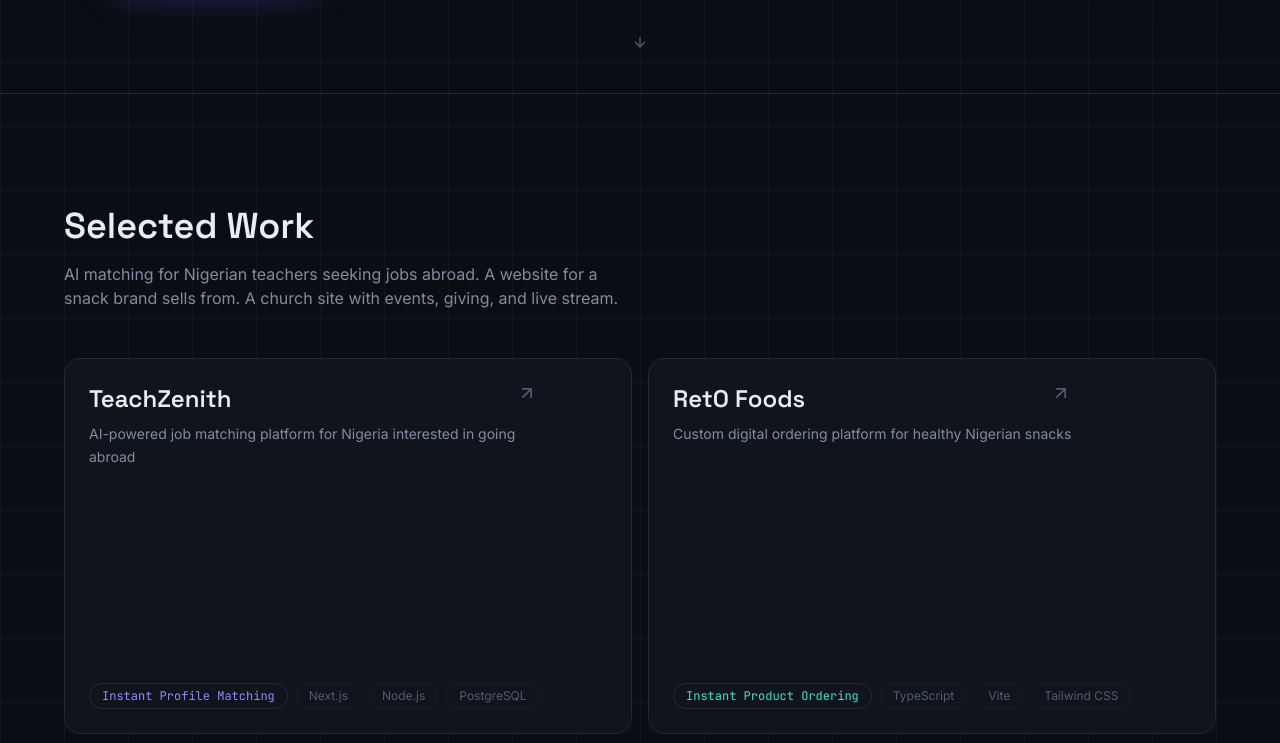
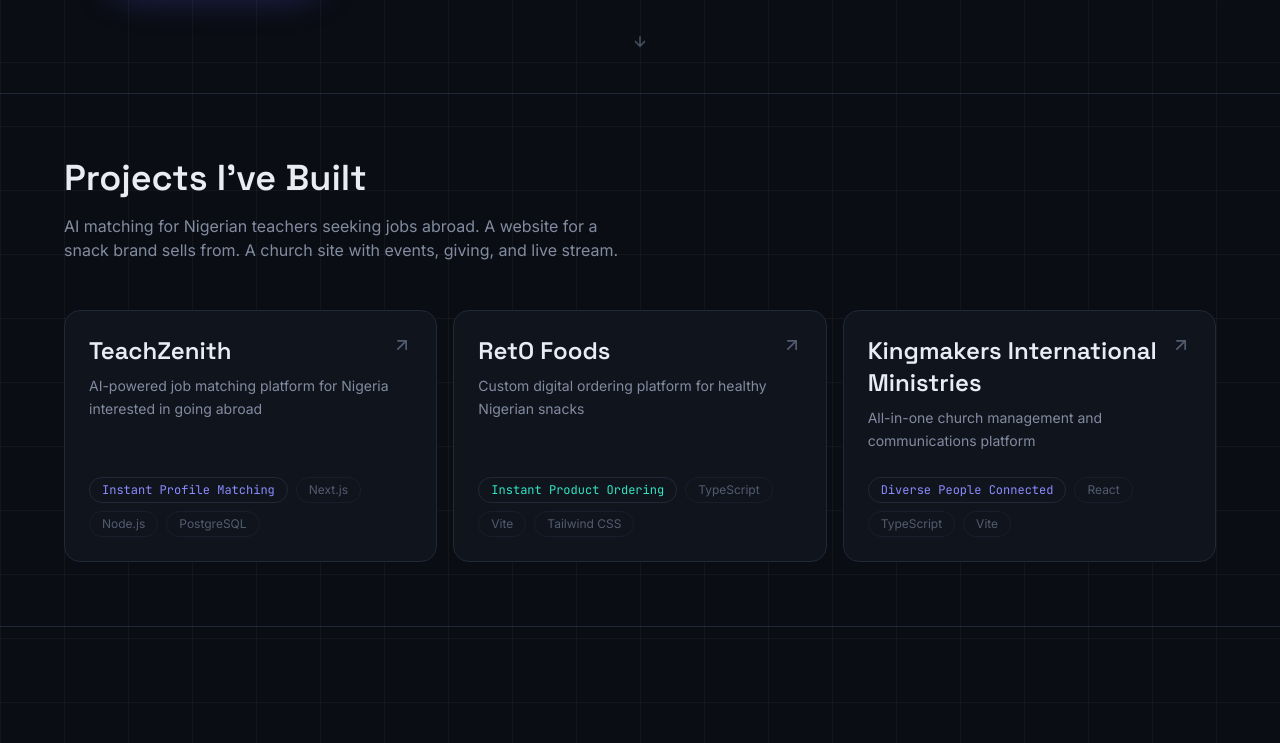
Before and after one commit to Leche90/my_portfolio, a Next.js app: page / in a window 1280 px wide. Shown: the part 706-1449 px from the top of the page. Built offline with nearby package versions, Linux system fonts and the light colour scheme.

Commit message:
projects and hero section

```diff
--- a/backups/content-20260915-192601/components/shared/NavBar.tsx
+++ b/backups/content-20260915-192601/components/shared/NavBar.tsx
@@ -3,9 +3,9 @@
 import { motion } from "framer-motion";
 
 const links = [
+  { href: "#home", label: "Home" },
   { href: "#projects", label: "Work" },
   { href: "#stack", label: "Stack" },
-  { href: "#timeline", label: "Timeline" },
   { href: "#contact", label: "Contact" }
 ];
 
@@ -18,7 +18,7 @@
       className="fixed inset-x-0 top-0 z-40 border-b border-line/60 bg-bg/70 backdrop-blur-md"
     >
       <nav className="mx-auto flex max-w-6xl items-center justify-between px-6 py-4 sm:px-10">
-        <a href="#top" data-cursor-pointer className="font-display text-sm font-semibold tracking-tight text-ink">
+        <a href="home" data-cursor-pointer className="font-display text-sm font-semibold tracking-tight text-ink">
           Lanzema Leche
         </a>
         <ul className="hidden items-center gap-8 sm:flex">
--- a/components/Contact/Contact.tsx
+++ b/components/Contact/Contact.tsx
@@ -6,7 +6,7 @@
 
 export default function Contact() {
   return (
-    <section id="contact" className="px-6 py-28 sm:px-10">
+    <section id="contact" className="px-6 py-16 sm:px-10">
       <div className="mx-auto grid max-w-6xl gap-12 lg:grid-cols-2">
         <motion.div
           initial={{ opacity: 0, y: 16 }}
--- a/components/Hero/Hero.tsx
+++ b/components/Hero/Hero.tsx
@@ -22,7 +22,7 @@
 export default function Hero() {
   return (
     <section
-      id="top"
+      id="home"
       className="relative flex min-h-[100svh] flex-col justify-between overflow-hidden border-b border-line"
     >
       <div className="absolute inset-0 bg-radial-fade" />
--- a/components/Projects/ProjectCard.tsx
+++ b/components/Projects/ProjectCard.tsx
@@ -23,7 +23,7 @@
       whileHover={{ y: -4 }}
       transition={{ duration: 0.25, ease: "easeOut" }}
       className={cn(
-        "group relative flex h-full w-full flex-col justify-between overflow-hidden rounded-2xl border border-line bg-panel p-6 text-left transition-colors",
+        "group relative flex min-h-[220px] h-full w-full flex-col justify-between overflow-hidden rounded-2xl border border-line bg-panel p-6 text-left transition-colors",
         accentBorder
       )}
     >
--- a/components/Projects/ProjectGallery.tsx
+++ b/components/Projects/ProjectGallery.tsx
@@ -11,7 +11,7 @@
   const activeProject = projects.find((p) => p.slug === activeSlug) ?? null;
 
   return (
-    <section id="projects" className="border-b border-line px-6 py-28 sm:px-10">
+    <section id="projects" className="border-b border-line px-6 py-16 sm:px-10">
       <div className="mx-auto max-w-6xl">
         <motion.div
           initial={{ opacity: 0, y: 16 }}
@@ -21,14 +21,14 @@
           className="max-w-2xl"
         >
           <h2 className="font-display text-3xl font-semibold text-ink sm:text-4xl">
-            Selected Work
+            Projects I've Built
           </h2>
           <p className="mt-4 text-balance text-muted">
             AI matching for Nigerian teachers seeking jobs abroad. A website for a snack brand sells from. A church site with events, giving, and live stream.
           </p>
         </motion.div>
 
-        <div className="mt-12 grid grid-cols-1 gap-4 sm:grid-cols-4 sm:auto-rows-[180px]">
+        <div className="mt-12 grid grid-cols-1 gap-4 md:grid-cols-6">
           {projects.map((project, i) => (
             <motion.div
               key={project.slug}
--- a/components/Projects/ProjectModal.tsx
+++ b/components/Projects/ProjectModal.tsx
@@ -4,9 +4,6 @@
 import { motion } from "framer-motion";
 import { X } from "lucide-react";
 import type { Project } from "@/lib/data";
-import ArchitectureExplainer from "./ArchitectureExplainer";
-import PerformanceToggle from "./PerformanceToggle";
-import MiniLab from "./MiniLab";
 
 export default function ProjectModal({
   project,
@@ -32,7 +29,7 @@
 
   return (
     <div
-      className="fixed inset-0 z-50 flex items-start justify-center overflow-y-auto bg-bg/80 px-4 py-8 backdrop-blur-sm sm:items-center sm:px-6"
+      className="fixed inset-0 z-50 flex items-center justify-center overflow-y-auto bg-bg/80 px-4 py-8 backdrop-blur-sm sm:px-6"
       role="dialog"
       aria-modal="true"
       aria-labelledby="project-modal-title"
@@ -45,15 +42,17 @@
         animate={{ opacity: 1, y: 0, scale: 1 }}
         exit={{ opacity: 0, y: 24, scale: 0.98 }}
         transition={{ duration: 0.3, ease: [0.16, 1, 0.3, 1] }}
-        className="relative w-full max-w-4xl rounded-2xl border border-line bg-panel"
+        className="relative w-full max-w-2xl max-h-[min(90vh,900px)] overflow-y-auto rounded-2xl border border-line bg-panel"
       >
-        <div className="flex items-start justify-between gap-4 border-b border-line px-6 py-5 sm:px-8">
+        <div className="flex items-start justify-between gap-4 px-6 py-5 sm:px-8">
           <div>
-            <p className="font-mono text-xs text-cyan">{project.metricBadge}</p>
-            <h3 id="project-modal-title" className="mt-1 font-display text-2xl font-semibold text-ink sm:text-3xl">
+            <h3
+              id="project-modal-title"
+              className="font-display text-2xl font-semibold text-ink sm:text-3xl"
+            >
               {project.name}
             </h3>
-            <p className="mt-2 max-w-xl text-sm leading-relaxed text-muted">
+            <p className="mt-3 max-w-xl text-sm leading-relaxed text-muted">
               {project.description}
             </p>
           </div>
@@ -69,20 +68,15 @@
           </button>
         </div>
 
-        <div className="flex flex-wrap gap-2 px-6 pt-5 sm:px-8">
+        <div className="flex flex-wrap gap-2 px-6 pb-8 sm:px-8">
           {project.stack.map((tech) => (
-            <span key={tech} className="rounded-full border border-line-soft px-3 py-1 text-xs text-faint">
+            <span
+              key={tech}
+              className="rounded-full border border-line-soft px-3 py-1 text-xs text-faint"
+            >
               {tech}
             </span>
           ))}
-        </div>
-
-        <div className="grid gap-4 p-6 sm:grid-cols-2 sm:p-8">
-          <div className="sm:col-span-2">
-            <ArchitectureExplainer project={project} />
-          </div>
-          <PerformanceToggle project={project} />
-          <MiniLab project={project} />
         </div>
       </motion.div>
     </div>
--- a/components/shared/NavBar.tsx
+++ b/components/shared/NavBar.tsx
@@ -18,7 +18,7 @@
       className="fixed inset-x-0 top-0 z-40 border-b border-line/60 bg-bg/70 backdrop-blur-md"
     >
       <nav className="mx-auto flex max-w-6xl items-center justify-between px-6 py-4 sm:px-10">
-        <a href="#top" data-cursor-pointer className="font-display text-sm font-semibold tracking-tight text-ink">
+        <a href="#home" data-cursor-pointer className="font-display text-sm font-semibold tracking-tight text-ink">
           Lanzema Leche
         </a>
         <ul className="hidden items-center gap-8 sm:flex">
--- a/lib/data.ts
+++ b/lib/data.ts
@@ -127,8 +127,7 @@
       ],
       edges: [
         { from: "client", to: "gateway" },
-        { from: "gateway", to: "service" },
-        { from: "service", to: "db" }
+        { from: "gateway", to: "db" }
       ]
     },
     performance: {
@@ -602,7 +601,7 @@
   {
     id: "email",
     name: "Email",
-    href: "oldigital07@gmail.com",
+    href: "mailto:oldigital07@gmail.com",
     label: "Email",
     icon: Mail,
   },
```
